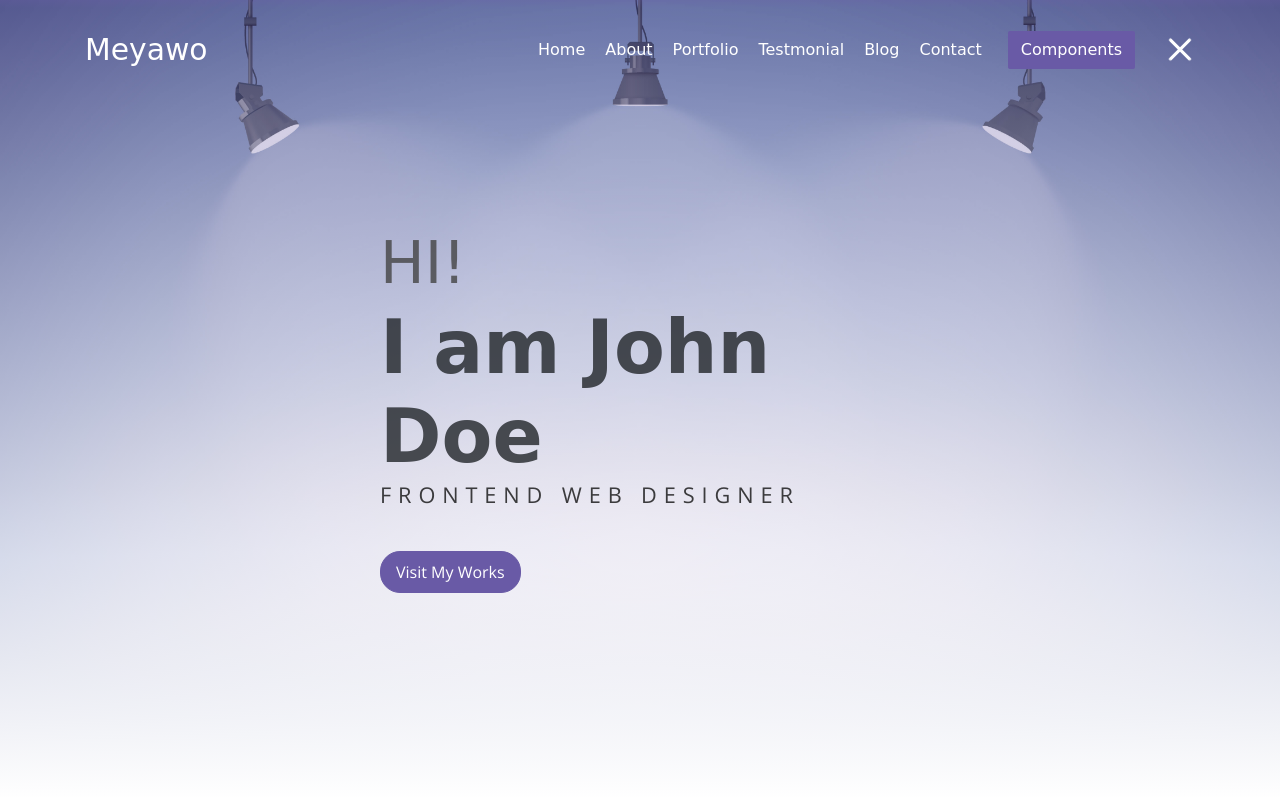
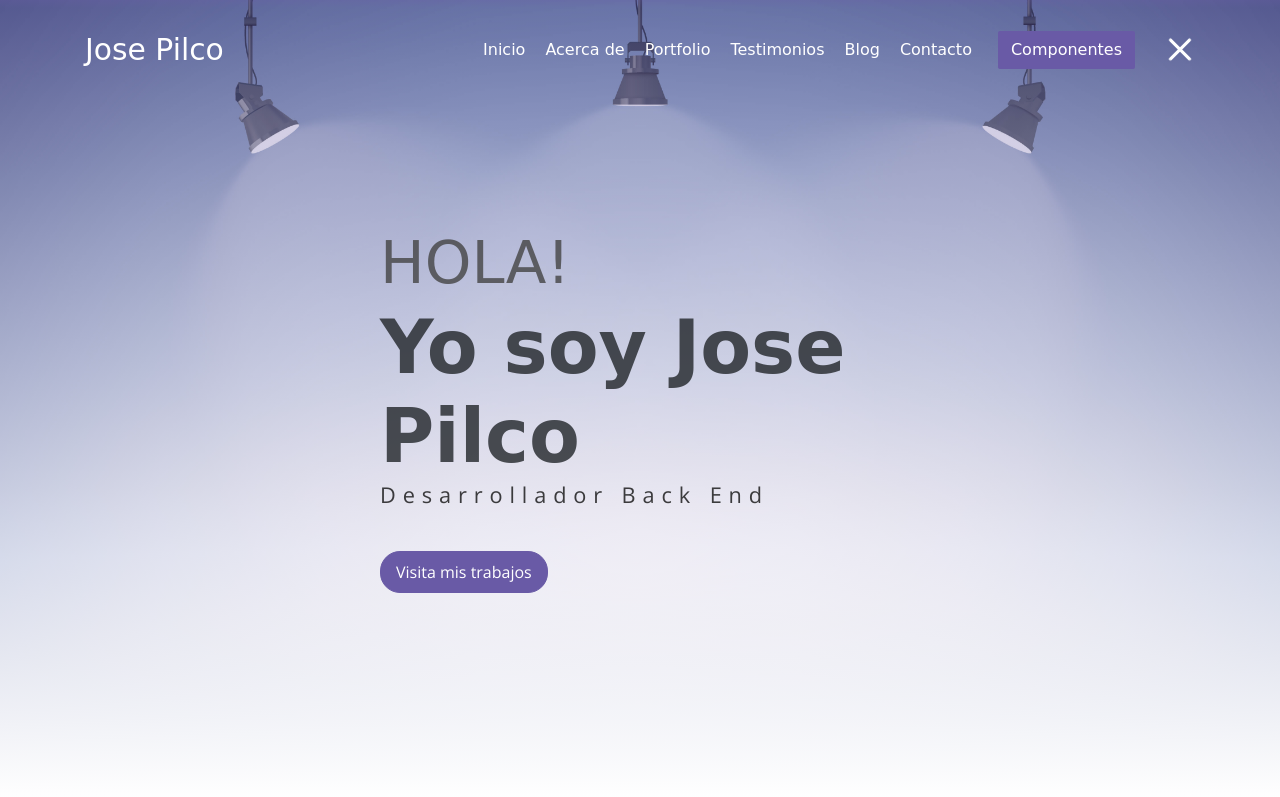
Before and after one commit to DeepBlueSC/DeepBlueSC.github.io, a plain HTML site: page index.html in a window 1280 px wide. Both pictures are taken after a click on the link 1180 px from the left and 50 px from the top of the page. Shown: the top 797 px of the page. Drawn offline with nearby package versions, Linux system fonts and the light colour scheme; a web font is replaced by a local one.

Commit message:
Cambios en los textos de la paginaweb

```diff
--- a/index.html
+++ b/index.html
@@ -5,7 +5,7 @@
     <meta name="viewport" content="width=device-width, initial-scale=1, shrink-to-fit=no">
     <meta name="description" content="Start your development with Meyawo landing page.">
     <meta name="author" content="Devcrud">
-    <title>Meyawo Landing page | Free Bootstrap 4.3.x landing page</title>
+    <title>Jose Pilco</title>
     <!-- font icons -->
     <link rel="stylesheet" href="assets/vendors/themify-icons/css/themify-icons.css">
     <!-- Bootstrap + Meyawo main styles -->
@@ -16,28 +16,28 @@
     <!-- Page Navbar -->
     <nav class="custom-navbar" data-spy="affix" data-offset-top="20">
         <div class="container">
-            <a class="logo" href="#">Meyawo</a>
+            <a class="logo" href="#">Jose Pilco</a>
             <ul class="nav">
                 <li class="item">
-                    <a class="link" href="#home">Home</a>
+                    <a class="link" href="#home">Inicio</a>
                 </li>
                 <li class="item">
-                    <a class="link" href="#about">About</a>
+                    <a class="link" href="#about">Acerca de</a>
                 </li>
                 <li class="item">
                     <a class="link" href="#portfolio">Portfolio</a>
                 </li>
                 <li class="item">
-                    <a class="link" href="#testmonial">Testmonial</a>
+                    <a class="link" href="#testmonial">Testimonios</a>
                 </li>
                 <li class="item">
                     <a class="link" href="#blog">Blog</a>
                 </li>
                 <li class="item">
-                    <a class="link" href="#contact">Contact</a>
+                    <a class="link" href="#contact">Contacto</a>
                 </li>
                 <li class="item ml-md-3">
-                    <a href="components.html" class="btn btn-primary">Components</a>
+                    <a href="components.html" class="btn btn-primary">Componentes</a>
                 </li>
             </ul>
             <a href="javascript:void(0)" id="nav-toggle" class="hamburger hamburger--elastic">
@@ -53,12 +53,12 @@
         <div class="overlay"></div>
         <div class="header-content container">
             <h1 class="header-title">
-                <span class="up">HI!</span>
-                <span class="down">I am John Doe</span>
+                <span class="up">HOLA!</span>
+                <span class="down">Yo soy Jose Pilco</span>
             </h1>
-            <p class="header-subtitle">FRONTEND WEB DESIGNER</p>
+            <p class="header-subtitle">Desarrollador Back End</p>
 
-            <button class="btn btn-primary">Visit My Works</button>
+            <button class="btn btn-primary">Visita mis trabajos</button>
         </div>
     </header><!-- end of page header -->
 
@@ -72,8 +72,8 @@
                     <img src="assets/imgs/man.png" class="about-img" alt="Download free bootstrap 4 landing page, free boootstrap 4 templates, Download free bootstrap 4.1 landing page, free boootstrap 4.1.1 templates, meyawo Landing page">
                 </div>
                 <div class="about-caption">
-                    <p class="section-subtitle">Who Am I ?</p>
-                    <h2 class="section-title mb-3">About Me</h2>
+                    <p class="section-subtitle">Quien soy?</p>
+                    <h2 class="section-title mb-3">Acerca de mi</h2>
                     <p>
                         Lorem ipsum dolor sit amet, consectetur adipisicing elit. Repudiandae aliquid ad provident aut fuga animi soluta quae eos non cupiditate voluptates dolorem, doloremque quos dicta quibusdam impedit iure nemo a iste
                         <br>culpa! Quasi quibusdam hic recusandae delectus velit officiis explicabo voluptatibus! Nemo esse similique, voluptates labore distinctio, placeat explicabo facilis molestias, blanditiis culpa iusto voluptatem ratione eligendi a, quia temporibus velit vero ipsa sint ex voluptatum expedita aliquid! Debitis, nam!
```
